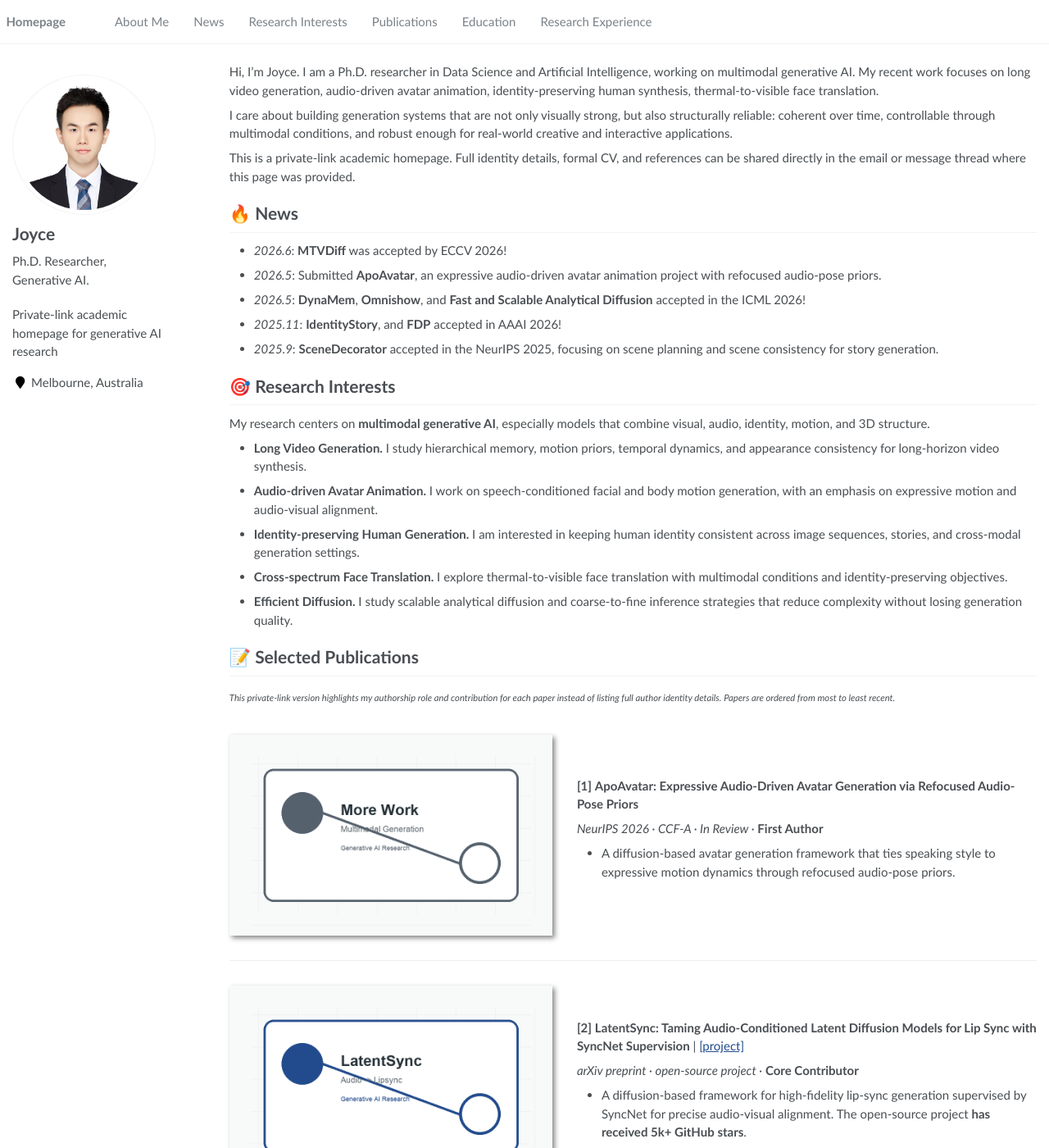
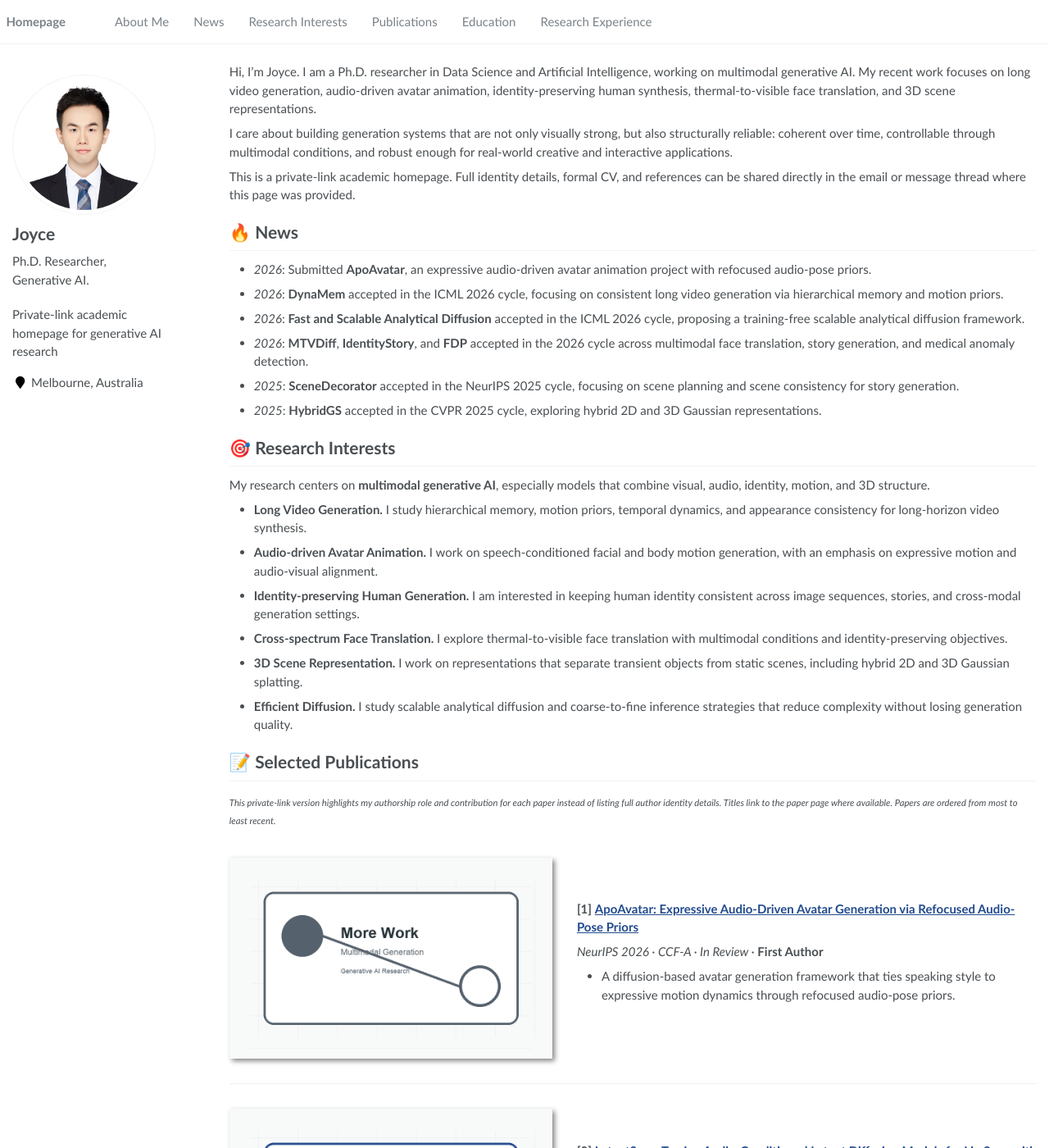
Before and after one commit to Jonyond-lin/joyce-ai, a Jekyll site: the page built from _pages/about.md, in a window 1280 px wide and 1400 px high. Shown: the whole window at 82% size. Built offline with Jekyll 4.4.1, drawn with Linux system fonts in a browser that asks for light colours; some of the changed text lies outside the part shown.

Commit message:
Update about page: refine research description and enhance publication links

```diff
--- a/_pages/about.md
+++ b/_pages/about.md
@@ -10,7 +10,7 @@ redirect_from:
 
 <span class='anchor' id='about-me'></span>
 
-Hi, I'm Joyce. I am a Ph.D. researcher in Data Science and Artificial Intelligence, working on multimodal generative AI. My recent work focuses on long video generation, audio-driven avatar animation, identity-preserving human synthesis, thermal-to-visible face translation.
+Hi, I'm Joyce. I am a Ph.D. researcher in Data Science and Artificial Intelligence, working on multimodal generative AI. My recent work focuses on long video generation, audio-driven avatar animation, identity-preserving human synthesis, thermal-to-visible face translation, and 3D scene representations.
 
 I care about building generation systems that are not only visually strong, but also structurally reliable: coherent over time, controllable through multimodal conditions, and robust enough for real-world creative and interactive applications.
 
@@ -18,12 +18,12 @@ This is a private-link academic homepage. Full identity details, formal CV, and
 
 
 # 🔥 News
-- *2026.6*: **MTVDiff** was accepted by ECCV 2026!
-- *2026.5*: Submitted **ApoAvatar**, an expressive audio-driven avatar animation project with refocused audio-pose priors.
-- *2026.5*: **DynaMem**, **Omnishow**, and **Fast and Scalable Analytical Diffusion** accepted in the ICML 2026!
-- *2025.11*: **IdentityStory**, and **FDP** accepted in AAAI 2026!
-- *2025.9*: **SceneDecorator** accepted in the NeurIPS 2025, focusing on scene planning and scene consistency for story generation.
-<!-- - *2025*: **HybridGS** accepted in the CVPR 2025 cycle, exploring hybrid 2D and 3D Gaussian representations. -->
+- *2026*: Submitted **ApoAvatar**, an expressive audio-driven avatar animation project with refocused audio-pose priors.
+- *2026*: **DynaMem** accepted in the ICML 2026 cycle, focusing on consistent long video generation via hierarchical memory and motion priors.
+- *2026*: **Fast and Scalable Analytical Diffusion** accepted in the ICML 2026 cycle, proposing a training-free scalable analytical diffusion framework.
+- *2026*: **MTVDiff**, **IdentityStory**, and **FDP** accepted in the 2026 cycle across multimodal face translation, story generation, and medical anomaly detection.
+- *2025*: **SceneDecorator** accepted in the NeurIPS 2025 cycle, focusing on scene planning and scene consistency for story generation.
+- *2025*: **HybridGS** accepted in the CVPR 2025 cycle, exploring hybrid 2D and 3D Gaussian representations.
 
 
 # 🎯 Research Interests
@@ -34,17 +34,18 @@ My research centers on **multimodal generative AI**, especially models that comb
 - **Audio-driven Avatar Animation.** I work on speech-conditioned facial and body motion generation, with an emphasis on expressive motion and audio-visual alignment.
 - **Identity-preserving Human Generation.** I am interested in keeping human identity consistent across image sequences, stories, and cross-modal generation settings.
 - **Cross-spectrum Face Translation.** I explore thermal-to-visible face translation with multimodal conditions and identity-preserving objectives.
+- **3D Scene Representation.** I work on representations that separate transient objects from static scenes, including hybrid 2D and 3D Gaussian splatting.
 - **Efficient Diffusion.** I study scalable analytical diffusion and coarse-to-fine inference strategies that reduce complexity without losing generation quality.
 
 
 # 📝 Selected Publications
 
-<sub><em>This private-link version highlights my authorship role and contribution for each paper instead of listing full author identity details. Papers are ordered from most to least recent.</em></sub>
+<sub><em>This private-link version highlights my authorship role and contribution for each paper instead of listing full author identity details. Titles link to the paper page where available. Papers are ordered from most to least recent.</em></sub>
 
 <div class='paper-box' id='pub-1'><div class='paper-box-image'><div><img src='images/research-more.png' alt="ApoAvatar thumbnail" width="100%"></div></div>
 <div class='paper-box-text' markdown="1">
 
-**[1]** **ApoAvatar: Expressive Audio-Driven Avatar Generation via Refocused Audio-Pose Priors**
+**[1]** **[ApoAvatar: Expressive Audio-Driven Avatar Generation via Refocused Audio-Pose Priors](https://openreview.net/forum?id=9fw3g2jFbc)**
 
 *NeurIPS 2026 · CCF-A · In Review ·* **First Author**
 
@@ -55,18 +56,18 @@ My research centers on **multimodal generative AI**, especially models that comb
 <div class='paper-box' id='pub-2'><div class='paper-box-image'><div><img src='images/latent-sync.png' alt="LatentSync thumbnail" width="100%"></div></div>
 <div class='paper-box-text' markdown="1">
 
-**[2]** **LatentSync: Taming Audio-Conditioned Latent Diffusion Models for Lip Sync with SyncNet Supervision** \| [[project]](https://github.com/bytedance/LatentSync)
+**[2]** **[LatentSync: Taming Audio-Conditioned Latent Diffusion Models for Lip Sync with SyncNet Supervision](https://arxiv.org/abs/2412.09262)** \| [[project]](https://github.com/bytedance/LatentSync)
 
 *arXiv preprint · open-source project ·* **Core Contributor**
 
-- A diffusion-based framework for high-fidelity lip-sync generation supervised by SyncNet for precise audio-visual alignment. The open-source project **has received 5k+ GitHub stars**.
+- A diffusion-based framework for high-fidelity lip-sync generation supervised by SyncNet for precise audio-visual alignment. The open-source project has received 5k+ GitHub stars.
 </div>
 </div>
 
 <div class='paper-box' id='pub-3'><div class='paper-box-image'><div><img src='images/diff-tv.png' alt="MTVDiff thumbnail" width="100%"></div></div>
 <div class='paper-box-text' markdown="1">
 
-**[3]** **MTVDiff: Multimodal Conditional Latent Diffusion for Enhanced Thermal-to-Visible Face Translation**
+**[3]** **[MTVDiff: Multimodal Conditional Latent Diffusion for Enhanced Thermal-to-Visible Face Translation](#pub-3)**
 
 *ECCV 2026 · CCF-B ·* **Co-first Author**
 
@@ -77,7 +78,7 @@ My research centers on **multimodal generative AI**, especially models that comb
 <div class='paper-box' id='pub-4'><div class='paper-box-image'><div><img src='images/dynamem.png' alt="DynaMem thumbnail" width="100%"></div></div>
 <div class='paper-box-text' markdown="1">
 
-**[4]** **DynaMem: Consistent Long Video Generation via Hierarchical Memory and Motion Priors**
+**[4]** **[DynaMem: Consistent Long Video Generation via Hierarchical Memory and Motion Priors](#pub-4)**
 
 *ICML 2026 · CCF-A ·* **First Author**
 
@@ -88,7 +89,7 @@ My research centers on **multimodal generative AI**, especially models that comb
 <div class='paper-box' id='pub-5'><div class='paper-box-image'><div><img src='images/research-more.png' alt="Analytical diffusion thumbnail" width="100%"></div></div>
 <div class='paper-box-text' markdown="1">
 
-**[5]** **Fast and Scalable Analytical Diffusion**
+**[5]** **[Fast and Scalable Analytical Diffusion](https://arxiv.org/abs/2602.16498)**
 
 *ICML 2026 · CCF-A ·* **Co-first Author**
 
@@ -99,7 +100,7 @@ My research centers on **multimodal generative AI**, especially models that comb
 <div class='paper-box' id='pub-6'><div class='paper-box-image'><div><img src='images/dynamem.png' alt="OmniShow thumbnail" width="100%"></div></div>
 <div class='paper-box-text' markdown="1">
 
-**[6]** **OmniShow: Orchestrating Multimodal Conditions for Human-Object Interaction Video Generation**
+**[6]** **[OmniShow: Orchestrating Multimodal Conditions for Human-Object Interaction Video Generation](https://arxiv.org/abs/2604.11804)**
 
 *ICML 2026 · CCF-A ·* **5th Author, Core Contributor**
 
@@ -110,7 +111,7 @@ My research centers on **multimodal generative AI**, especially models that comb
 <div class='paper-box' id='pub-7'><div class='paper-box-image'><div><img src='images/scenedecorator.png' alt="IdentityStory thumbnail" width="100%"></div></div>
 <div class='paper-box-text' markdown="1">
 
-**[7]** **IdentityStory: Taming Your Identity-Preserving Generator for Human-Centric Story Generation**
+**[7]** **[IdentityStory: Taming Your Identity-Preserving Generator for Human-Centric Story Generation](https://arxiv.org/abs/2512.23519)**
 
 *AAAI 2026 · CCF-A ·* **Co-first Author**
 
@@ -121,7 +122,7 @@ My research centers on **multimodal generative AI**, especially models that comb
 <div class='paper-box' id='pub-8'><div class='paper-box-image'><div><img src='images/research-more.png' alt="FDP thumbnail" width="100%"></div></div>
 <div class='paper-box-text' markdown="1">
 
-**[8]** **FDP: A Frequency-Decomposition Preprocessing Pipeline for Unsupervised Anomaly Detection in Brain MRI**
+**[8]** **[FDP: A Frequency-Decomposition Preprocessing Pipeline for Unsupervised Anomaly Detection in Brain MRI](https://arxiv.org/abs/2511.12899)**
 
 *AAAI 2026 · CCF-A ·* **Co-first Author**
 
@@ -132,7 +133,7 @@ My research centers on **multimodal generative AI**, especially models that comb
 <div class='paper-box' id='pub-9'><div class='paper-box-image'><div><img src='images/scenedecorator.png' alt="SceneDecorator thumbnail" width="100%"></div></div>
 <div class='paper-box-text' markdown="1">
 
-**[9]** **SceneDecorator: Towards Scene-Oriented Story Generation with Scene Planning and Scene Consistency**
+**[9]** **[SceneDecorator: Towards Scene-Oriented Story Generation with Scene Planning and Scene Consistency](https://arxiv.org/abs/2510.22994)**
 
 *NeurIPS 2025 · CCF-A ·* **Co-first Author, Project Leader**
 
@@ -143,7 +144,7 @@ My research centers on **multimodal generative AI**, especially models that comb
 <div class='paper-box' id='pub-10'><div class='paper-box-image'><div><img src='images/hybridgs.png' alt="HybridGS thumbnail" width="100%"></div></div>
 <div class='paper-box-text' markdown="1">
 
-**[10]** **HybridGS: Decoupling Transients and Statics with 2D and 3D Gaussian Splatting**
+**[10]** **[HybridGS: Decoupling Transients and Statics with 2D and 3D Gaussian Splatting](https://arxiv.org/abs/2412.03844)**
 
 *CVPR 2025 · CCF-A ·* **First Author**
 
@@ -154,7 +155,7 @@ My research centers on **multimodal generative AI**, especially models that comb
 <div class='paper-box' id='pub-11'><div class='paper-box-image'><div><img src='images/research-more.png' alt="PoseMap thumbnail" width="100%"></div></div>
 <div class='paper-box-text' markdown="1">
 
-**[11]** **Learning Neural Volumetric Pose Features for Camera Localization**
+**[11]** **[Learning Neural Volumetric Pose Features for Camera Localization](https://arxiv.org/abs/2403.12800)**
 
 *ECCV 2024 · CCF-B ·* **First Author**
 
@@ -165,7 +166,7 @@ My research centers on **multimodal generative AI**, especially models that comb
 <div class='paper-box' id='pub-12'><div class='paper-box-image'><div><img src='images/diff-tv.png' alt="Diff TV thumbnail" width="100%"></div></div>
 <div class='paper-box-text' markdown="1">
 
-**[12]** **Diff TV: Identity-preserved Thermal-to-Visible Face Translation via Feature Alignment and Dual-Stage Conditions**
+**[12]** **[Diff TV: Identity-preserved Thermal-to-Visible Face Translation via Feature Alignment and Dual-Stage Conditions](https://dl.acm.org/doi/10.1145/3664647.3680635)**
 
 *ACM MM 2024 · CCF-A ·* **First Author**
 
@@ -176,7 +177,7 @@ My research centers on **multimodal generative AI**, especially models that comb
 <div class='paper-box' id='pub-13'><div class='paper-box-image'><div><img src='images/research-more.png' alt="Scene text detection thumbnail" width="100%"></div></div>
 <div class='paper-box-text' markdown="1">
 
-**[13]** **An End-to-End Scene Text Detector with Dynamic Attention**
+**[13]** **[An End-to-End Scene Text Detector with Dynamic Attention](https://dl.acm.org/doi/10.1145/3551626.3564980)**
 
 *ACM MM 2023 · CCF-A ·* **First Author**
 
```
